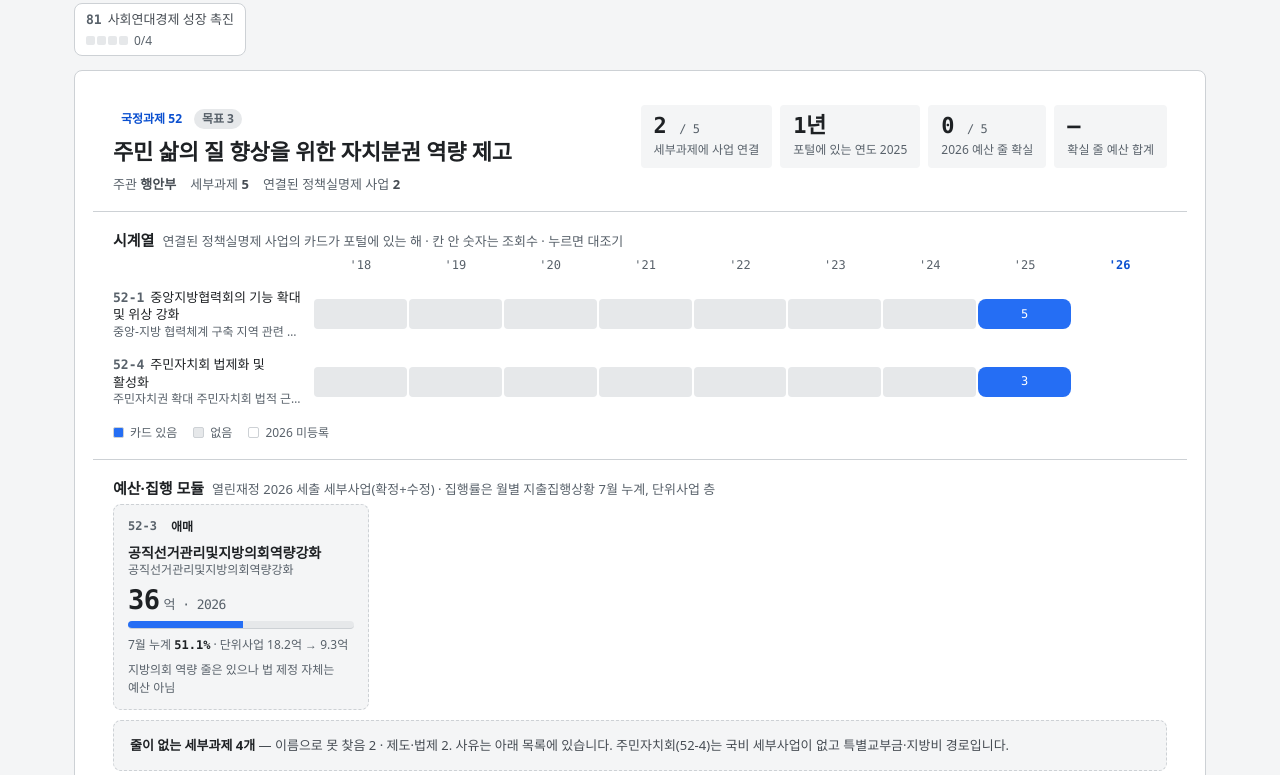
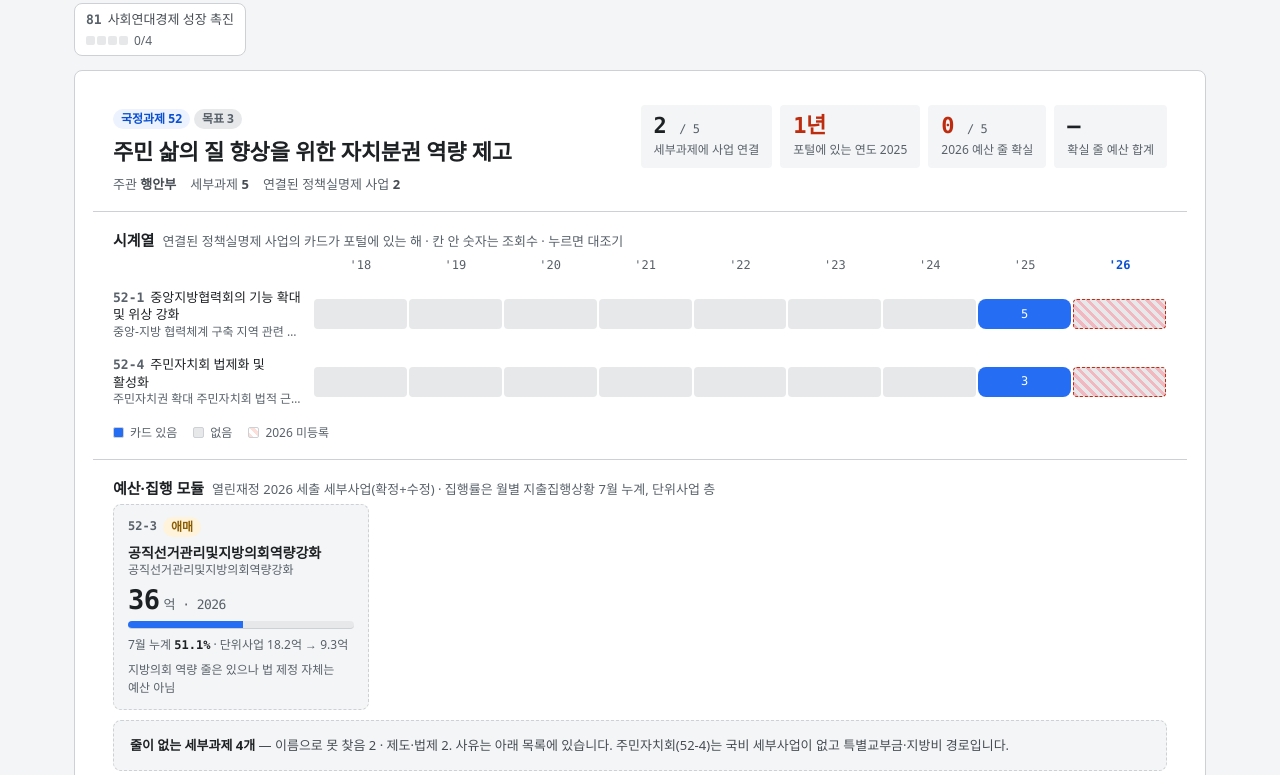
Before and after one commit to hosungseo/open-go-corpus, a website: page docs/policy2.html in a window 1280 px wide. Shown: the part 2045-2820 px from the top of the page. Drawn offline with Linux system fonts and the light colour scheme; a web font is replaced by a local one.

Commit message:
fix(policy2): declare the color variables on the task block; hatched 2026 cells, chips and warning stats now render
Co-Authored-By: Claude Fable 5.1 <noreply@anthropic.com>
Claude-Session: https://claude.ai/code/session_01TUF7RFUw4MQjg7DEHsXea4

```diff
--- a/docs/policy2.html
+++ b/docs/policy2.html
@@ -354,6 +354,7 @@ section.core .eyebrow{font-size:12px;letter-spacing:.1em;color:var(--ink-3);font
 @media (max-width:1000px){.rn2 .split{grid-template-columns:1fr}.rn2 .vw{position:static}.rn2 .pt3{grid-template-columns:1fr}.rn2 .pt3 .fig{height:100px}}
 
 /* 행안부 국정과제 11개 — 과제 카드: 머리 → 시계열 패널 → 예산·집행 모듈 → 세부과제 목록 */
+.tk{--c:var(--em);--cL:var(--em-soft);--cD:var(--k-primary-70);--cB:var(--k-primary-20);--ok:var(--k-success-60);--okL:var(--k-success-5);--okB:var(--k-success-10);--amber:var(--k-warning-60);--amberL:var(--k-warning-5);--amberB:var(--k-warning-10);--warn:var(--k-danger-60);--warnL:var(--k-danger-5);--warnB:var(--k-danger-10)}
 .tk{margin:14px 0 0}
 .tk .tabs{display:flex;flex-wrap:wrap;gap:6px;margin:0 0 14px}
 .tk .tabs button{appearance:none;border:1px solid var(--rule);border-radius:var(--r-m);background:var(--panel);padding:7px 11px 6px;font:inherit;font-size:13px;color:var(--ink-2);cursor:pointer;line-height:1.35;text-align:left;display:flex;flex-direction:column;gap:4px;min-width:150px}
@@ -376,7 +377,7 @@ section.core .eyebrow{font-size:12px;letter-spacing:.1em;color:var(--ink-3);font
 .tk .tl .c{height:30px;margin:2px 1px;border-radius:4px;background:var(--k-gray-10);position:relative}
 .tk .tl a.c{display:block;background:var(--k-primary-50)}.tk .tl a.c:hover{background:var(--k-primary-60)}.tk .tl a.c:focus-visible{outline:2px solid var(--em);outline-offset:1px}
 .tk .tl a.c span{position:absolute;inset:0;display:flex;align-items:center;justify-content:center;font-size:12px;color:var(--k-gray-0);font-family:var(--mono,ui-monospace,monospace)}
-.tk .tl .c.miss{background:repeating-linear-gradient(45deg,var(--warnB) 0 3px,var(--k-gray-10) 3px 7px);border:1px dashed var(--warn);opacity:.8}
+.tk .tl .c.miss{background:repeating-linear-gradient(45deg,var(--k-danger-20,#f2b8bf) 0 3px,var(--k-gray-10) 3px 7px);border:1px dashed var(--k-danger-60)}
 .tk .tl .c.first{border-top-left-radius:8px;border-bottom-left-radius:8px}.tk .tl .c.last{border-top-right-radius:8px;border-bottom-right-radius:8px}
 .tk .tl .empty{grid-column:1 / -1;font-size:13px;color:var(--ink-3);padding:10px 0}
 .tk .tllg{display:flex;flex-wrap:wrap;gap:6px 16px;font-size:12px;color:var(--ink-3);margin:10px 0 0}.tk .tllg i{display:inline-block;width:11px;height:11px;border-radius:2px;margin-right:6px;vertical-align:-1px;border:1px solid var(--rule)}
@@ -2454,8 +2455,8 @@ const P2 = {
     var axis='<div></div>'+YEARS.map(function(y){ return '<div class="ax'+(y===2026?' now':'')+'">\''+String(y).slice(2)+'</div>'; }).join('');
     var lanes=groups.map(function(s){ var byY={}; s.연도.forEach(function(c){ byY[c.y]=c; }); var ys=s.연도.map(function(c){return c.y;});
       var cells=YEARS.map(function(y){ var c=byY[y]; if(c){ var tip=y+'년 카드 · '+esc(c.부서)+' · '+esc(c.담당)+' · 조회 '+c.조회+(c.추진실적!=null?' · 추진실적 '+c.추진실적+'건':'')+(c.원문검색!=null?' · 원문 검색 '+c.원문검색+'건':'')+(c.사전정보!=null?' · 사전정보 '+c.사전정보+'건':'')+' — 대조기로'; var cls='c'+(y===Math.min.apply(null,ys)?' first':'')+(y===Math.max.apply(null,ys)?' last':''); return '<a class="'+cls+'" href="explorer/#p='+esc(c.id)+'|'+y+'" title="'+tip+'" aria-label="'+tip+'"><span>'+(c.조회?c.조회:'')+'</span></a>'; } return '<div class="c'+(y===2026?' miss':'')+'" title="'+y+' 포털에 없음"'+(y===2026?' aria-label="2026 미등록"':'')+'></div>'; }).join('');
-      var nos=s.subs.map(function(x){ return x.no; }).join(' · '); var sub=s.subs.length>1?'<span class="wrap" style="display:block">세부과제 '+s.subs.length+'개 — '+nos+'</span>':esc(s.subs[0].t);
-      return '<div class="lab"><span class="no">'+esc(s.subs.length>1?nos.split(' · ')[0].split('-')[0]:s.subs[0].no)+'</span>'+esc(s.nm)+'<small>'+sub+' · '+esc(s.j)+' ('+esc(s.via)+' 대조)</small></div>'+cells; }).join('');
+      var nos=s.subs.map(function(x){ return x.no; }).join(' · '); var grouped=s.subs.length>1; var sub=grouped?'세부과제 '+s.subs.length+'개 — '+nos:esc(s.subs[0].t);
+      return '<div class="lab"><span class="no">'+esc(grouped?s.subs[0].no.split('-')[0]:s.subs[0].no)+'</span>'+esc(s.nm)+'<small'+(grouped?' class="wrap"':'')+'>'+sub+' · '+esc(s.j)+' ('+esc(s.via)+' 대조)</small></div>'+cells; }).join('');
     var tl='<div class="sec"><h4>시계열<small>연결된 정책실명제 사업의 카드가 포털에 있는 해 · 칸 안 숫자는 조회수 · 누르면 대조기</small></h4>'
       +'<div class="tl">'+axis+(groups.length?lanes:'<div class="empty">이 과제의 세부과제 '+T.세부수+'개 중 정책실명제 사업이 이름이나 본문으로 이어지는 것이 없습니다. 주관부처가 사업을 올렸어도 어느 과제인지 적는 칸이 없어 잇지 못한 것일 수 있습니다.</div>')+'</div>'
       +'<div class="tllg"><span><i style="background:var(--k-primary-50)"></i>카드 있음</span><span><i style="background:var(--k-gray-10)"></i>없음</span><span><i style="background:repeating-linear-gradient(45deg,var(--warnB) 0 3px,var(--panel) 3px 7px)"></i>2026 미등록</span></div></div>';
```
Also changed, not shown: docs/src/policy2.html (+4 -3 lines), docs/worklog/2026-09-15-정책실명제-작업기록.md (+1 -0 lines).
